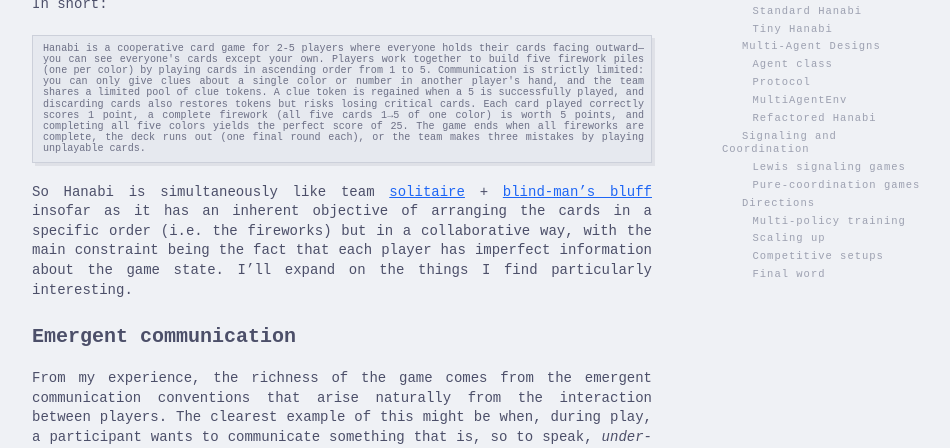
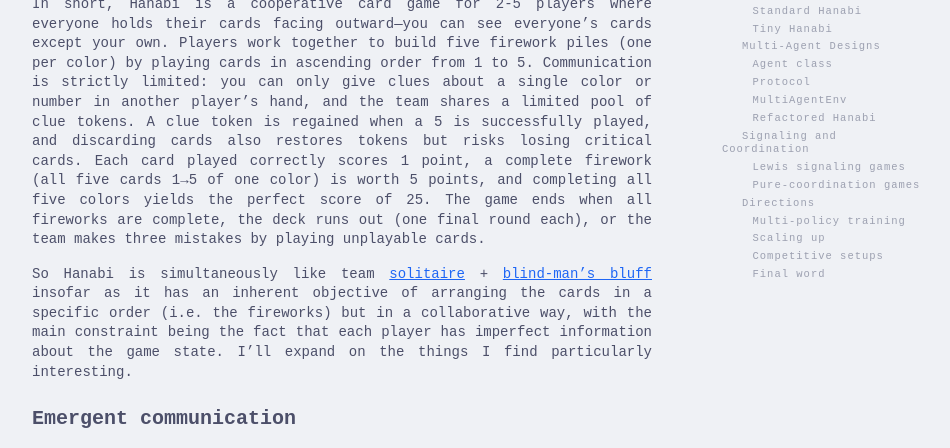
Before and after one commit to nph4rd/nph4rd.github.io, a Jekyll site: the page built from _posts/2026-02-23-hanabi.md, in a window 1280 px wide and 1400 px high, scrolled down 1418 px. Shown: the part 263-711 px from the top of the window, without its empty margins (298-1248 px from the left). Built offline with Jekyll 4.4.1, drawn with Linux system fonts in a browser that asks for light colours; formulas are drawn with MathJax 3; some of the changed text lies outside the part shown.

Commit message:
snimu comments

````diff
--- a/_posts/2026-02-23-hanabi.md
+++ b/_posts/2026-02-23-hanabi.md
@@ -43,12 +43,7 @@ I searched through my photos for a Hanabi game-night. Here's a cool one I found
   <img src="https://raw.githubusercontent.com/nph4rd/nph4rd.github.io/master/images/hanabi.png" alt="" width="400">
 </div>
 
-In short:
-
-```
-Hanabi is a cooperative card game for 2-5 players where everyone holds their cards facing outward—you can see everyone's cards except your own. Players work together to build five firework piles (one per color) by playing cards in ascending order from 1 to 5. Communication is strictly limited: you can only give clues about a single color or number in another player's hand, and the team shares a limited pool of clue tokens. A clue token is regained when a 5 is successfully played, and discarding cards also restores tokens but risks losing critical cards. Each card played correctly scores 1 point, a complete firework (all five cards 1→5 of one color) is worth 5 points, and completing all five colors yields the perfect score of 25. The game ends when all fireworks are complete, the deck runs out (one final round each), or the team makes three mistakes by playing unplayable cards.
-```
-{: .wrap}
+In short, Hanabi is a cooperative card game for 2-5 players where everyone holds their cards facing outward—you can see everyone's cards except your own. Players work together to build five firework piles (one per color) by playing cards in ascending order from 1 to 5. Communication is strictly limited: you can only give clues about a single color or number in another player's hand, and the team shares a limited pool of clue tokens. A clue token is regained when a 5 is successfully played, and discarding cards also restores tokens but risks losing critical cards. Each card played correctly scores 1 point, a complete firework (all five cards 1→5 of one color) is worth 5 points, and completing all five colors yields the perfect score of 25. The game ends when all fireworks are complete, the deck runs out (one final round each), or the team makes three mistakes by playing unplayable cards.
 
 So Hanabi is simultaneously like team [solitaire](https://en.wikipedia.org/wiki/Patience_(game)) + [blind-man's bluff](https://en.wikipedia.org/wiki/Blind_man%27s_bluff_(poker)) insofar as it has an inherent objective of arranging the cards in a specific order (i.e. the fireworks) but in a collaborative way, with the main constraint being the fact that each player has imperfect information about the game state.
 I'll expand on the things I find particularly interesting.
@@ -99,7 +94,7 @@ There are some cards in the deck still, and the rest of the cards are in the dis
 
 You have B4, R4, Y2, R1, Y3, which you can't see of course.
 
-It's the other player's turn, but they don't know anything about their cards just yet, They can count and infer which cards they have but they don't know which is which. They proceed to give you a hint and tell you which card is the blue one. You reason that although your blue card could be either a 4 or a 5, the fact that they hinted you the color may indicate that it's a playable card (perhaps enforced by previous successful communications). You could play the card now, though an alternative could be to actually discard such card, with the hope that when you do so, the other player will deduce that you did because you could see the other B4 in their hand.
+It's the other player's turn, but they don't know anything about their cards just yet. They can count and infer which cards they have but they don't know which is which. They proceed to give you a hint and tell you which card is the blue one. You reason that although your blue card could be either a 4 or a 5, the fact that they hinted you the color may indicate that it's a playable card (perhaps enforced by previous successful communications). You could play the card now, though an alternative could be to actually discard such card, with the hope that when you do so, the other player will deduce that you did because you could see the other B4 in their hand.
 
 This example shows that situations requiring nested theory of mind arise naturally in Hanabi. Specifically, it illustrates third-order ToM: (1) you model the other player's reasoning about their own hand; (2) you model how _they_ model your likely actions given what you can see; and (3) you choose an action (discarding) precisely because you can predict how they will interpret it — reasoning about their reasoning about your reasoning.
 
--- a/style.scss
+++ b/style.scss
@@ -436,6 +436,9 @@ pre {
 .wrap code {
   white-space: pre-wrap;
   word-wrap: break-word;
+  font-size: 100%;
+  line-height: 1.4;
+  overflow: hidden;
 }
 
 pre.radareasm {
````
Also changed, not shown: other parts of _posts/2026-02-23-hanabi.md (+5 -6 lines).
